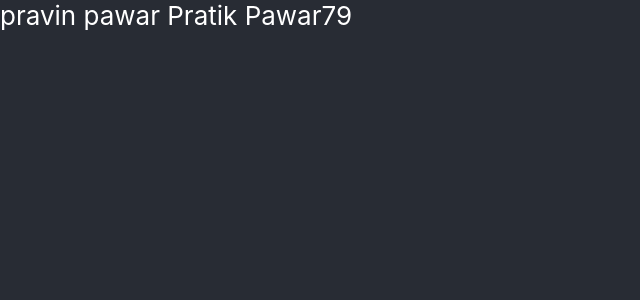
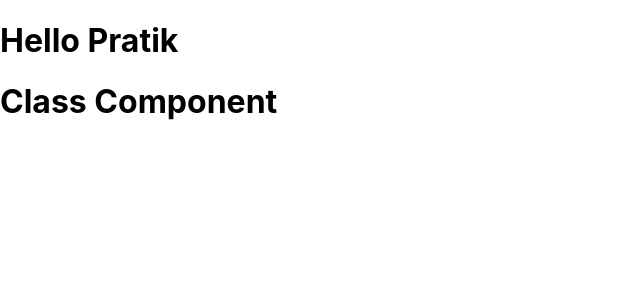
Before and after one commit to pratikk2609/myfirstwebapp, a React (Create React App) app: page / in a window 1280 px wide. Shown: the top 300 px of the page, without its empty margins (0-640 px from the left). Built offline with nearby package versions, Linux system fonts and the light colour scheme.

Commit message:
first component

```diff
--- a/src/App.css
+++ b/src/App.css
@@ -1,5 +1,5 @@
 .App {
-  text-align: left;
+  text-align: center;
 }
 
 .App-logo {
@@ -18,8 +18,8 @@
   min-height: 100vh;
   display: flex;
   flex-direction: column;
-  align-items: left;
-  justify-content: left;
+  align-items: center;
+  justify-content: center;
   font-size: calc(10px + 2vmin);
   color: white;
 }
@@ -32,6 +32,7 @@
   from {
     transform: rotate(0deg);
   }
+
   to {
     transform: rotate(360deg);
   }
--- a/src/App.js
+++ b/src/App.js
@@ -1,21 +1,18 @@
+import React, { Component } from 'react';
 import logo from './logo.svg';
 import './App.css';
+import {Greet} from './components/Greet'
+import Welcome from './components/Welcome'
 
-function App() {
-
-  function add(numb , numb2){
-    return numb+numb2;
+class App extends Component {
+  render(){
+    return(
+      <div classname ="App">
+        <Greet></Greet>
+        <Welcome />
+        </div>
+    )
   }
-
-  return (
-    <div className="App">
-      <header className="App-header">
-      pravin pawar
-        Pratik Pawar
-        {add(34,45)}
-      </header>
-    </div>
-  );
 }
 
 export default App;
--- /dev/null
+++ b/src/components/Greet.js
@@ -0,0 +1,9 @@
+import React from 'react'
+
+//function Greet(){
+//      return <h1>Hello Pratik</h1>
+//}
+
+export const Greet = () => <h1>Hello Pratik </h1>
+
+export default Greet
--- /dev/null
+++ b/src/components/Welcome.js
@@ -0,0 +1,9 @@
+import React, {Component} from 'react'
+
+class Welcome extends Component{
+    render() {
+        return <h1>Class Component</h1>
+    }
+}
+
+export default Welcome
```
